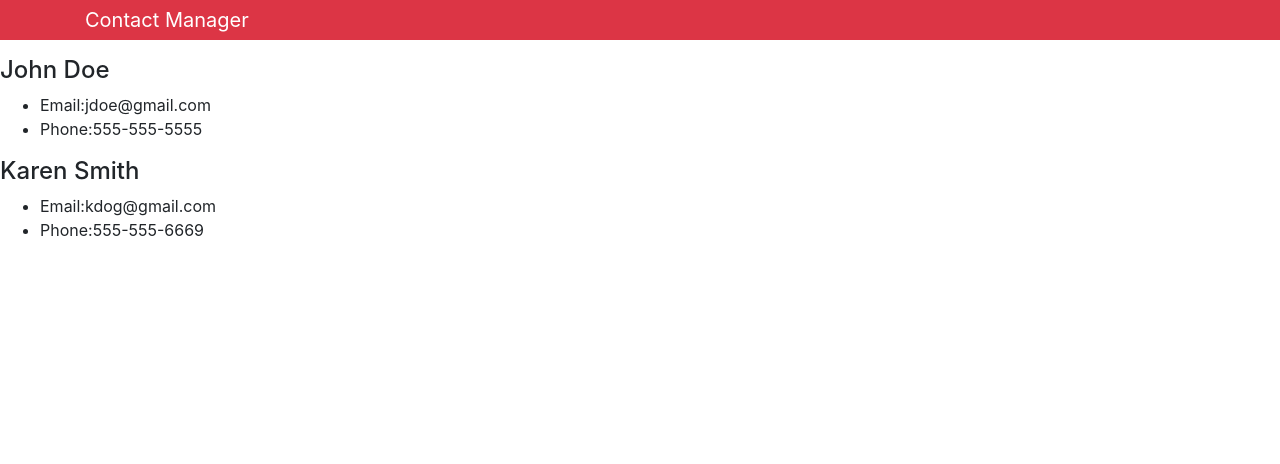
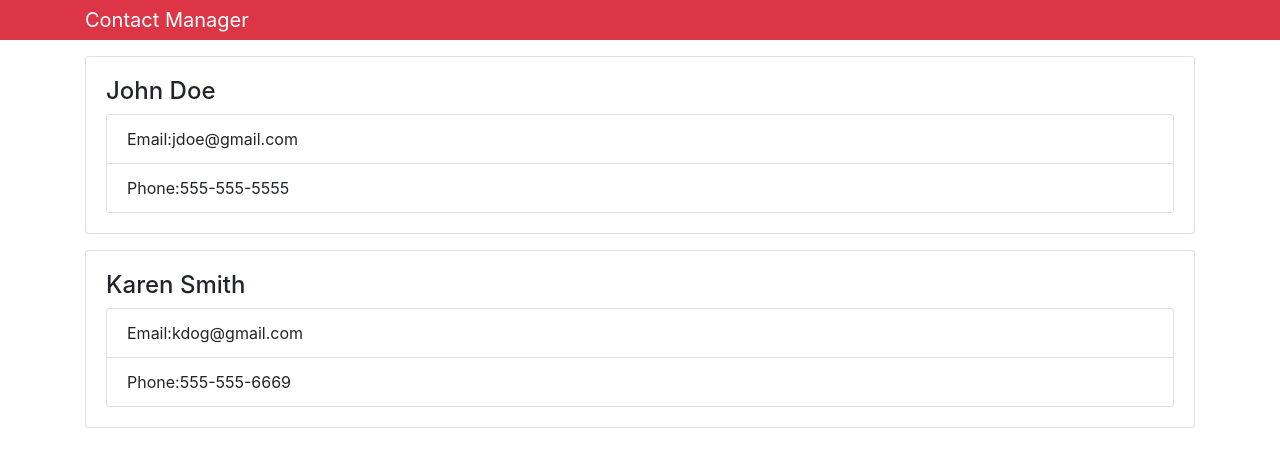
Before and after one commit to TFisch/contact_manager, a React (Create React App) app: page / in a window 1280 px wide. Shown: the top 464 px of the page. Built offline with nearby package versions, Linux system fonts and the light colour scheme.

Commit message:
Wrap contact components in container on App

```diff
--- a/src/App.js
+++ b/src/App.js
@@ -3,19 +3,27 @@
 import './App.css';
 import Contact from './components/Contact';
 import Header from './components/Header';
+
 import 'bootstrap/dist/css/bootstrap.min.css';
+import './App.css';
 
 class App extends Component {
   render() {
     return (
       <div className="App">
         <Header branding="Contact Manager" />
-        <Contact name="John Doe" email="jdoe@gmail.com" phone="555-555-5555" />
-        <Contact
-          name="Karen Smith"
-          email="kdog@gmail.com"
-          phone="555-555-6669"
-        />
+        <div className="container">
+          <Contact
+            name="John Doe"
+            email="jdoe@gmail.com"
+            phone="555-555-5555"
+          />
+          <Contact
+            name="Karen Smith"
+            email="kdog@gmail.com"
+            phone="555-555-6669"
+          />
+        </div>
       </div>
     );
   }
--- a/src/components/Contact.js
+++ b/src/components/Contact.js
@@ -5,11 +5,11 @@
   render() {
     const { name, email, phone } = this.props;
     return (
-      <div>
+      <div className="card card-body mb-3">
         <h4>{name}</h4>
-        <ul>
-          <li>Email:{email}</li>
-          <li>Phone:{phone}</li>
+        <ul className="list-group">
+          <li className="list-group-item">Email:{email}</li>
+          <li className="list-group-item">Phone:{phone}</li>
         </ul>
       </div>
     );
```
